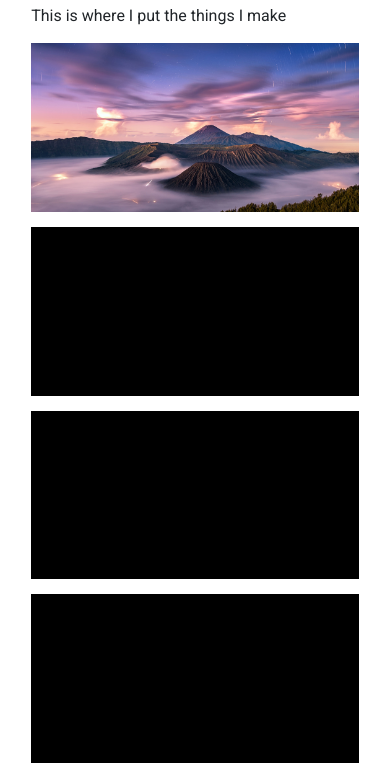
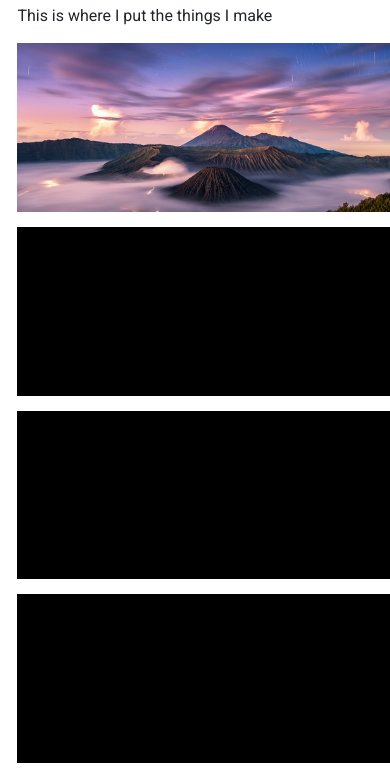
Before and after one commit to entrikij/entrikij.github.io, a plain HTML site: page index.html in a window 390 px wide. Shown: the part 103-880 px from the top of the page. Drawn offline with nearby package versions, Linux system fonts and the light colour scheme.

Commit message:
fixing row spacing

```diff
--- a/css/responsive.css
+++ b/css/responsive.css
@@ -17,7 +17,6 @@
     .content-box{
         position:relative !important;
         width:100%;
-        margin-right:8%;
     }
 
     .content-item{
--- a/index.html
+++ b/index.html
@@ -18,7 +18,7 @@
     <div id="xs-check"></div>
 
     <div class="container-fluid full-height">
-        <div class="row" style="height:100%;">
+        <div class="row" style="height:100%;margin-left:-30px;">
             <div class="content-box text-center order-1 order-md-0" style="margin-left:8%;">
                 <div class="content-item"><div class='content-item-image' src="images/testimg.jpg"></div></div>
                 <div class="content-item"></div>
```
